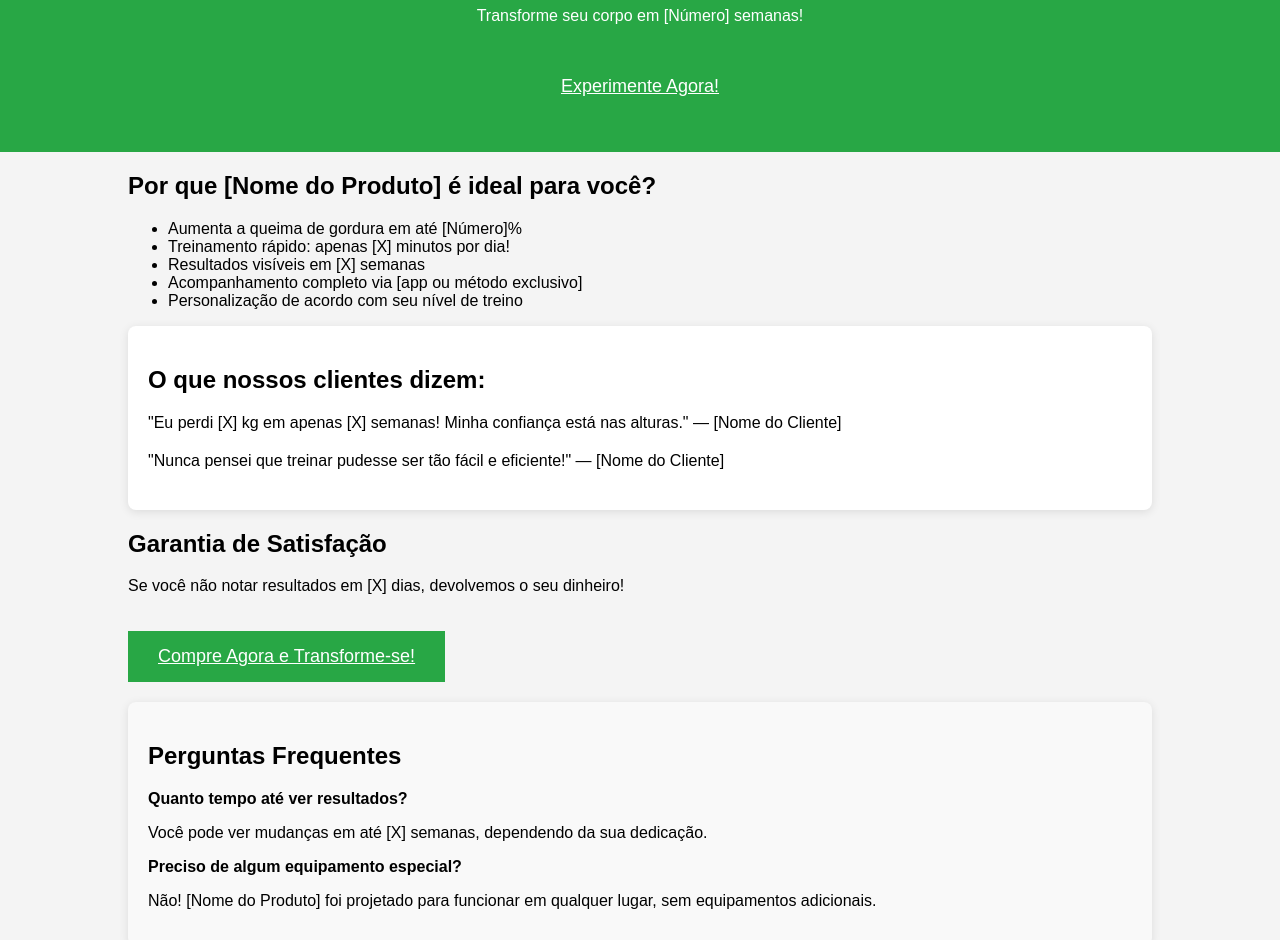
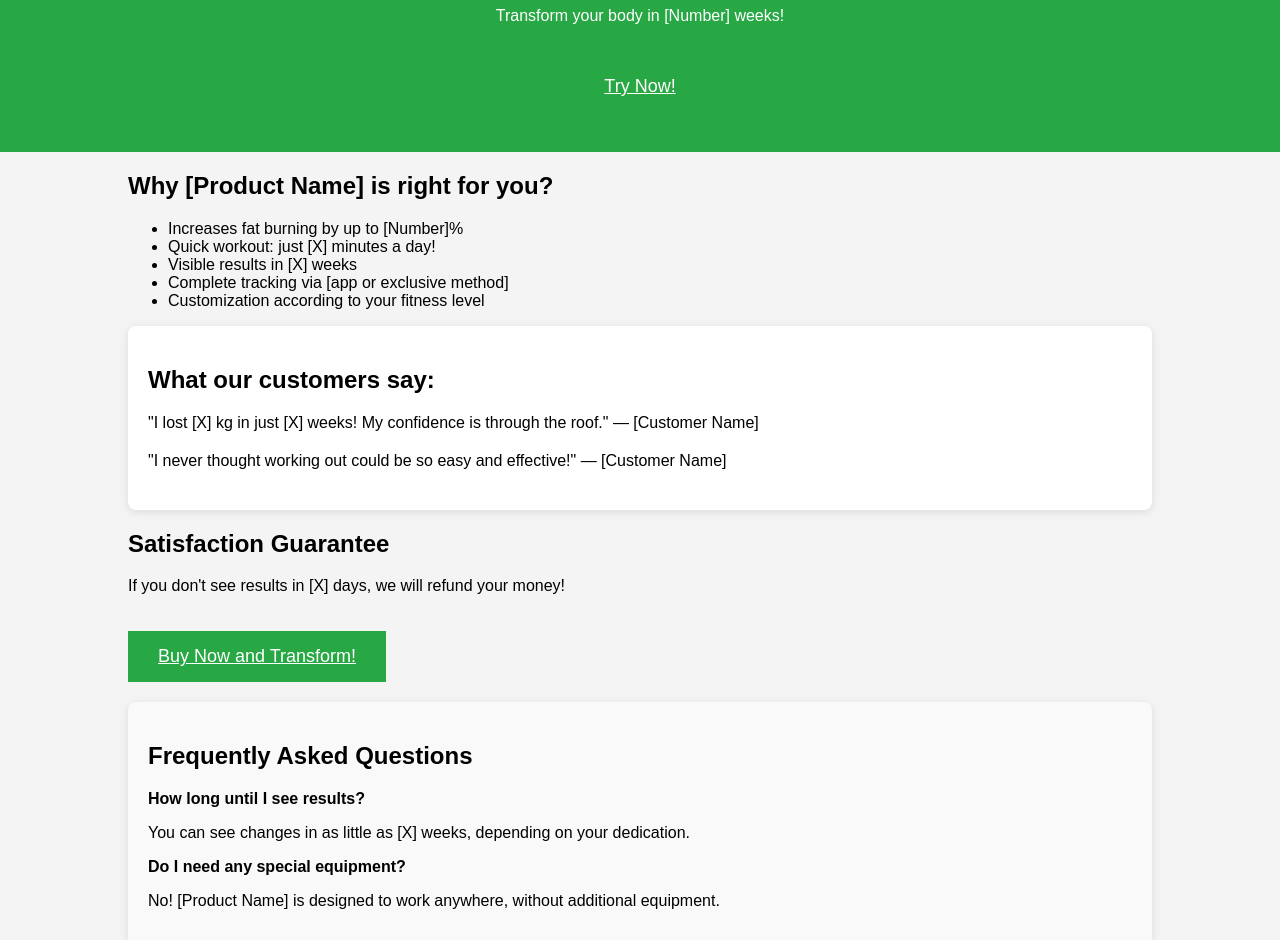
Before and after one commit to asparg0/fitprecise, a plain HTML site: page index.html in a window 1280 px wide. Shown: the part 93-1033 px from the top of the page. Drawn offline with Linux system fonts and the light colour scheme.

Commit message:
Update EN index.html

```diff
--- a/index.html
+++ b/index.html
@@ -1,10 +1,10 @@
 <!DOCTYPE html>
-<html lang="pt-br">
+<html lang="en">
 <head>
     <meta charset="UTF-8">
     <meta name="viewport" content="width=device-width, initial-scale=1.0">
     <meta http-equiv="X-UA-Compatible" content="ie=edge">
-    <title>Landing Page Fitness</title>
+    <title>Fitness Landing Page</title>
     <style>
         body {
             font-family: Arial, sans-serif;
@@ -77,54 +77,54 @@
 <body>
 
     <header>
-        <h1>[Nome do Produto Fitness]</h1>
-        <p>Transforme seu corpo em [Número] semanas!</p>
-        <a href="https://12d3ecsdvbj6splb2fn5sh-i9v.hop.clickbank.net/?&traffic_source=blog&traffic_type=paid&creative=video-1&ad=ad1" target="_blank" class="cta-button">Experimente Agora!</a>
+        <h1>[Product Name]</h1>
+        <p>Transform your body in [Number] weeks!</p>
+        <a href="https://12d3ecsdvbj6splb2fn5sh-i9v.hop.clickbank.net/?&traffic_source=blog&traffic_type=paid&creative=video-1&ad=ad1" target="_blank" class="cta-button">Try Now!</a>
     </header>
 
     <div class="container">
         <section id="benefits">
-            <h2>Por que [Nome do Produto] é ideal para você?</h2>
+            <h2>Why [Product Name] is right for you?</h2>
             <ul>
-                <li>Aumenta a queima de gordura em até [Número]%</li>
-                <li>Treinamento rápido: apenas [X] minutos por dia!</li>
-                <li>Resultados visíveis em [X] semanas</li>
-                <li>Acompanhamento completo via [app ou método exclusivo]</li>
-                <li>Personalização de acordo com seu nível de treino</li>
+                <li>Increases fat burning by up to [Number]%</li>
+                <li>Quick workout: just [X] minutes a day!</li>
+                <li>Visible results in [X] weeks</li>
+                <li>Complete tracking via [app or exclusive method]</li>
+                <li>Customization according to your fitness level</li>
             </ul>
         </section>
 
         <section class="testimonials">
-            <h2>O que nossos clientes dizem:</h2>
+            <h2>What our customers say:</h2>
             <div class="testimonial">
-                <p>"Eu perdi [X] kg em apenas [X] semanas! Minha confiança está nas alturas." — [Nome do Cliente]</p>
+                <p>"I lost [X] kg in just [X] weeks! My confidence is through the roof." — [Customer Name]</p>
             </div>
             <div class="testimonial">
-                <p>"Nunca pensei que treinar pudesse ser tão fácil e eficiente!" — [Nome do Cliente]</p>
+                <p>"I never thought working out could be so easy and effective!" — [Customer Name]</p>
             </div>
         </section>
 
         <section id="cta">
-            <h2>Garantia de Satisfação</h2>
-            <p>Se você não notar resultados em [X] dias, devolvemos o seu dinheiro!</p>
-            <a href="https://12d3ecsdvbj6splb2fn5sh-i9v.hop.clickbank.net/?&traffic_source=blog&traffic_type=paid&creative=video-1&ad=ad1" target="_blank" class="cta-button">Compre Agora e Transforme-se!</a>
+            <h2>Satisfaction Guarantee</h2>
+            <p>If you don't see results in [X] days, we will refund your money!</p>
+            <a href="https://12d3ecsdvbj6splb2fn5sh-i9v.hop.clickbank.net/?&traffic_source=blog&traffic_type=paid&creative=video-1&ad=ad1" target="_blank" class="cta-button">Buy Now and Transform!</a>
         </section>
 
         <section class="faq">
-            <h2>Perguntas Frequentes</h2>
+            <h2>Frequently Asked Questions</h2>
             <div class="faq-item">
-                <strong>Quanto tempo até ver resultados?</strong>
-                <p>Você pode ver mudanças em até [X] semanas, dependendo da sua dedicação.</p>
+                <strong>How long until I see results?</strong>
+                <p>You can see changes in as little as [X] weeks, depending on your dedication.</p>
             </div>
             <div class="faq-item">
-                <strong>Preciso de algum equipamento especial?</strong>
-                <p>Não! [Nome do Produto] foi projetado para funcionar em qualquer lugar, sem equipamentos adicionais.</p>
+                <strong>Do I need any special equipment?</strong>
+                <p>No! [Product Name] is designed to work anywhere, without additional equipment.</p>
             </div>
         </section>
     </div>
 
     <footer>
-        <p>&copy; 2024 [Sua Empresa]. Todos os direitos reservados.</p>
+        <p>&copy; 2024 [Your Company]. All rights reserved.</p>
     </footer>
 
 </body>
```
